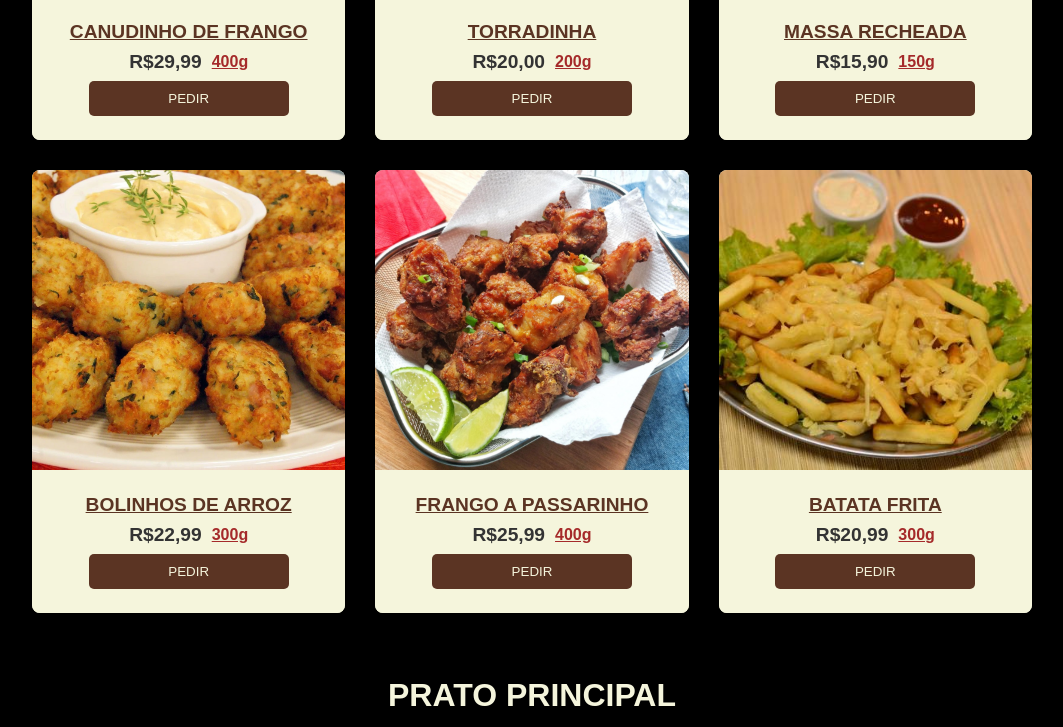
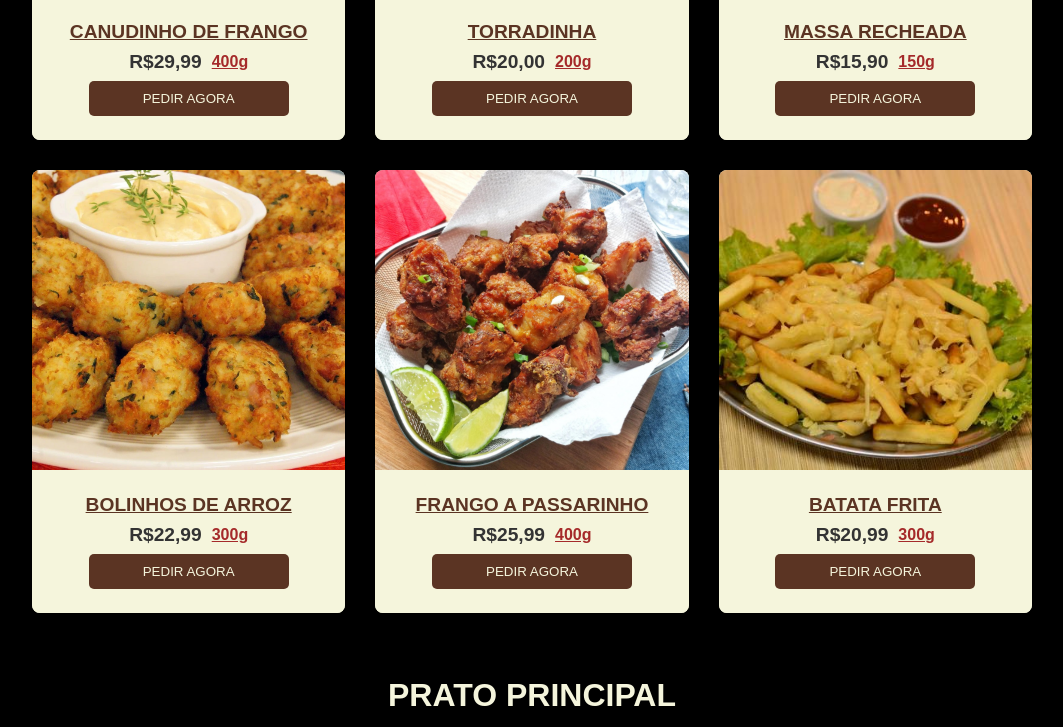
Before and after one commit to h7-porto/trabalho-2.0, a plain HTML site: page page.html in a window 1280 px wide. Shown: the part 1452-2179 px from the top of the page, without its empty margins (108-1171 px from the left). Drawn offline with nearby package versions, Linux system fonts and the light colour scheme.

Commit message:
modified:   cadastro.css 	modified:   cadastro.html 	modified:   page.html 	modified:   style.css

```diff
--- a/page.html
+++ b/page.html
@@ -36,7 +36,7 @@
         <div class="conteudo">
             <h1>Faça uma refeição com sabor e tradição</h1>
             <h2>Nossa comida é a melhor da região.</h2>
-            <a href="cadastro.html"><button class="button1">reserve sua mesa</button></a>
+            <a href="cadastro.html"><button class="button1">Reserve Sua Mesa</button></a>
         </div>
     </section>
 
@@ -54,7 +54,7 @@
                       <div class="info">
                         <h3>Canudinho de Frango</h3>
                         <h4>R$29,99 <span>400g</span></h4>
-                        <button class="pedir">Pedir</button>
+                        <button class="pedir">Pedir Agora</button>
                       </div>
                     </div>
 
@@ -63,7 +63,7 @@
                       <div class="info">
                         <h3>Torradinha</h3>
                         <h4>R$20,00 <span>200g</span></h4>
-                        <button class="pedir">Pedir</button>
+                        <button class="pedir">Pedir Agora</button>
                       </div>
                     </div>
 
@@ -72,7 +72,7 @@
                       <div class="info">
                         <h3>Massa Recheada</h3>
                         <h4>R$15,90 <span>150g</span></h4>
-                        <button class="pedir">Pedir</button>
+                        <button class="pedir">Pedir Agora</button>
                       </div>
                     </div>
 
@@ -81,7 +81,7 @@
                       <div class="info">
                         <h3>Bolinhos de Arroz</h3>
                         <h4>R$22,99 <span>300g</span></h4>
-                        <button class="pedir">Pedir</button>
+                        <button class="pedir">Pedir Agora</button>
                       </div>
                     </div>
 
@@ -90,7 +90,7 @@
                       <div class="info">
                         <h3>Frango a Passarinho</h3>
                         <h4>R$25,99 <span>400g</span></h4>
-                        <button class="pedir">Pedir</button>
+                        <button class="pedir">Pedir Agora</button>
                       </div>
                     </div>
 
@@ -99,7 +99,7 @@
                       <div class="info">
                         <h3>Batata Frita</h3>
                         <h4>R$20,99 <span>300g</span></h4>
-                        <button class="pedir">Pedir</button>
+                        <button class="pedir">Pedir Agora</button>
                       </div>
                     </div>
 
@@ -178,7 +178,7 @@
                       <div class="info">
                         <h3>Petit Gateau</h3>
                         <h4>R$34,90 <span>240g</span></h4>
-                        <button class="pedir">Pedir</button>
+                        <button class="pedir">Pedir Agora</button>
                       </div>
                     </div>
 
@@ -187,7 +187,7 @@
                       <div class="info">
                         <h3>Pudim</h3>
                         <h4>R$12,90 <span>240g</span></h4>
-                        <button class="pedir">Pedir</button>
+                        <button class="pedir">Pedir Agora</button>
                       </div>
                     </div>
 
@@ -196,7 +196,7 @@
                       <div class="info">
                         <h3>Mousse</h3>
                         <h4>R$12,90 <span>300 ml</span></h4>
-                        <button class="pedir">Pedir</button>
+                        <button class="pedir">Pedir Agora</button>
                       </div>
                     </div>
 
@@ -205,7 +205,7 @@
                       <div class="info">
                         <h3>Sorvete Casquinha</h3>
                         <h4>R$7,90 <span>30g</span></h4>
-                        <button class="pedir">Pedir</button>
+                        <button class="pedir">Pedir Agora</button>
                       </div>
                     </div>
 
@@ -214,7 +214,7 @@
                       <div class="info">
                         <h3>Salada de Frutas</h3>
                         <h4>R$12,90 <span>240g</span></h4>
-                        <button class="pedir">Pedir</button>
+                        <button class="pedir">Pedir Agora</button>
                       </div>
                     </div>
 
@@ -223,7 +223,7 @@
                       <div class="info">
                         <h3>Torta</h3>
                         <h4>R$26,90 <span>240g</span></h4>
-                        <button class="pedir">Pedir</button>
+                        <button class="pedir">Pedir Agora</button>
                       </div>
                     </div>
                    </div>
@@ -236,7 +236,7 @@
                         <div class="info">
                           <h3>Cerveja Artesanal</h3>
                           <h4>R$32,90 <span>500 ml</span></h4>
-                          <button class="pedir">Pedir</button>
+                          <button class="pedir">Pedir Agora</button>
                         </div>
                       </div>
 
@@ -245,7 +245,7 @@
                         <div class="info">
                           <h3>Coquetel de Frutas</h3>
                           <h4>R$34,90 <span>500 ml</span></h4>
-                          <button class="pedir">Pedir</button>
+                          <button class="pedir">Pedir Agora</button>
                         </div>
                       </div>
 
@@ -254,7 +254,7 @@
                         <div class="info">
                           <h3>Suco Natural</h3>
                           <h4>R$14,90 <span>500 ml</span></h4>
-                          <button class="pedir">Pedir</button>
+                          <button class="pedir">Pedir Agora</button>
                         </div>
                       </div>
                     </div>
--- a/style.css
+++ b/style.css
@@ -77,8 +77,10 @@ html{
 
  .list-menu li a:hover {
      background-color:  #800020;
-     border-bottom: 4px solid beige;
+
      color: beige;
+     border-radius: 10px;
+     transition: 250ms;
  }
 
  /* NOVO BLOCO: Ícones separados no canto direito */
@@ -99,6 +101,7 @@ html{
 
  .icon-group a:hover {
      color: rgb(60, 30, 15);
+     border-radius: 10px;
  }
 
 /*PRIMEIRA SESSÃO*/
@@ -338,5 +341,17 @@ footer {
   height: 100%;
 }
 .button1{
-
+  width: 300px;
+  height: 40px;
+  background: beige;
+  color: rgb(91, 52, 35);
+  font-size: 20px;
+  border-radius: 10px;
 }
+.button1:hover{
+  background: #800020;
+  color: beige;
+  transform: scale(1.05);
+  cursor: pointer;
+  transition: 500ms;
+}
```
Also changed, not shown: cadastro.css (+19 -2 lines), cadastro.html (+9 -0 lines).
